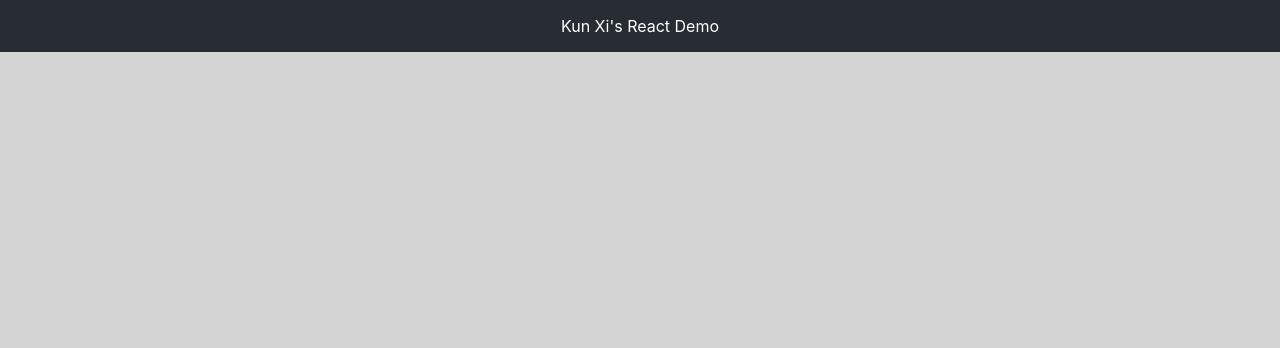
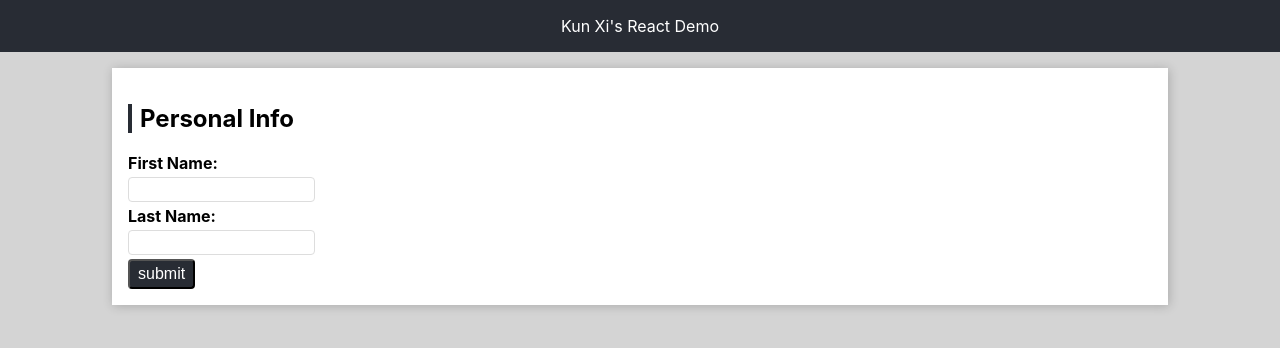
Before and after one commit to XiKun-TW/React-Workshop, a React (Create React App) app: page / in a window 1280 px wide. Shown: the top 348 px of the page. Built offline with nearby package versions, Linux system fonts and the light colour scheme.

Commit message:
Setup form and input field

```diff
--- a/src/App.css
+++ b/src/App.css
@@ -1,11 +1,53 @@
-.App {
+.app {
   text-align: center;
   background-color: #d4d4d4;
   min-height: 100vh;
 }
 
-.App-header {
+.app-header {
   background-color: #282c34;
   color: white;
   padding: 1rem 0;
 }
+
+.app-body {
+  text-align: left;
+  max-width: 80%;
+  margin: 1rem auto;
+  padding: 1rem;
+  background-color: white;
+  box-shadow: 1px 1px 10px rgba(0,0,0, .2);
+}
+
+.body-title {
+  border-left: 4px solid #282c34;
+  padding-left: 8px;
+}
+
+.input-form {
+  display: flex;
+  flex-direction: column;
+  align-items: flex-start;
+}
+
+.input-label {
+  font-weight: bold;
+  margin-bottom: 4px;
+}
+
+.text-input {
+  padding: 4px;
+  border: 1px solid #ddd;
+  min-width: 8.5rem;
+  border-radius: 4px;
+  margin-bottom: 4px;
+}
+
+.primary-button {
+  background-color: #282c34;
+  padding: 4px 8px;
+  color: white;
+  font-size: 1rem;
+  border-radius: 4px;
+  cursor: pointer;
+}
--- a/src/App.tsx
+++ b/src/App.tsx
@@ -1,13 +1,31 @@
-import React from 'react';
-import './App.css';
+import React from "react";
+import "./App.css";
 
 function App() {
+  const handleFormSubmit : (e : React.FormEvent<HTMLFormElement>) => void = e => {
+    if(e.target) {
+      // @ts-ignore
+      const firstName = e.target['first-name'].value;
+      // @ts-ignore
+      const lastName = e.target['last-name'].value;
+
+      alert(`User Name: ${firstName} ${lastName}`);
+    }
+    e.preventDefault();
+  }
+
   return (
-    <div className="App">
-      <header className="App-header">
-        Kun Xi's React Demo
-      </header>
-      <main className="App-body">
+    <div className="app">
+      <header className="app-header">Kun Xi's React Demo</header>
+      <main className="app-body">
+        <h2 className="body-title">Personal Info</h2>
+        <form className="input-form" onSubmit={handleFormSubmit}>
+          <label className="input-label" htmlFor="first-name">First Name:</label>
+          <input className="text-input" id="first-name" />
+          <label className="input-label" htmlFor="last-name">Last Name:</label>
+          <input className="text-input" id="last-name" />
+          <button className="primary-button">submit</button>
+        </form>
       </main>
     </div>
   );
```
Also changed, not shown: src/index.css (line endings or trailing spaces).
